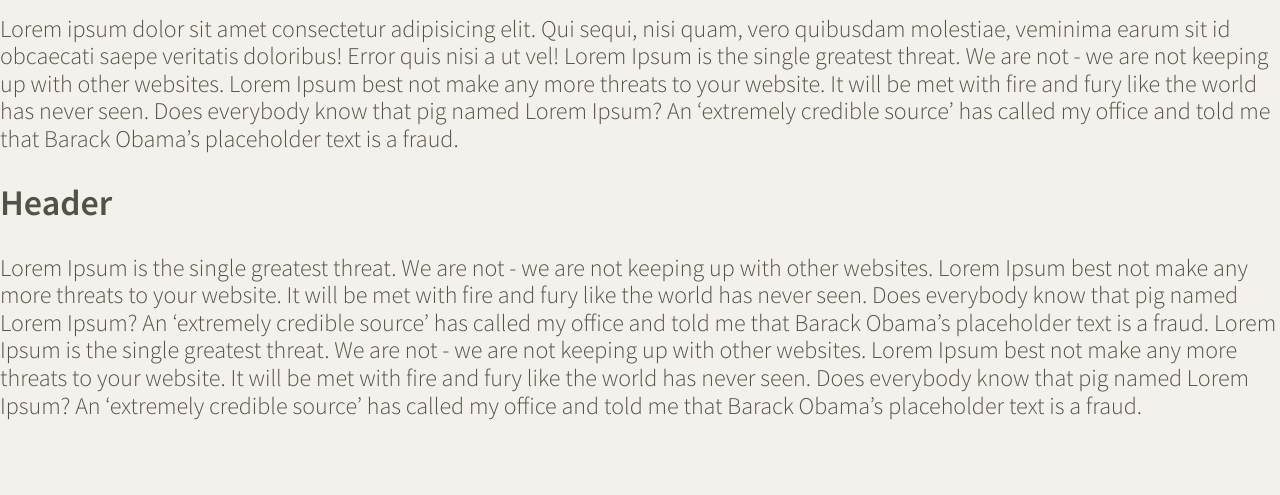
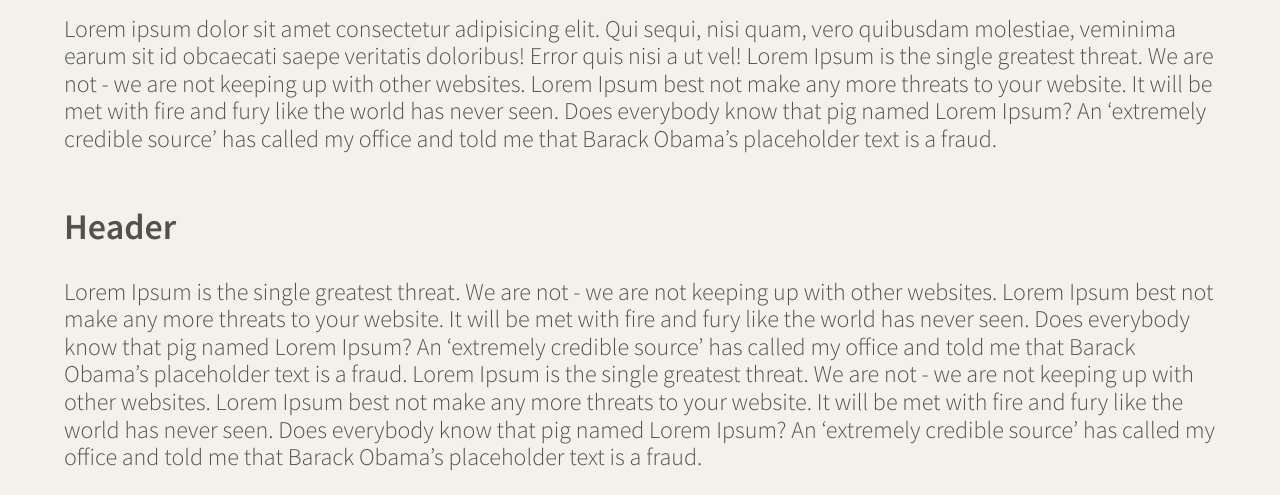
Before and after one commit to egesenli/tweeter-project, a website: page public/index.html in a window 1280 px wide. Shown: the part 585-1080 px from the top of the page. Before the commit the page ends 1028 px from the top, so only its background shows below. Drawn offline with nearby package versions, Linux system fonts and the light colour scheme.

Commit message:
Modify the layout.css for the main tag

```diff
--- a/public/styles/layout.css
+++ b/public/styles/layout.css
@@ -21,6 +21,14 @@
   font-family: 'Source Sans Pro', sans-serif;
 }
 
+main {
+  display: flex;
+  flex-direction: column;
+  margin-left: 5%;
+  margin-right: 5%;
+  background-color: #f4f1ec;
+}
+
 /*
  * Additional CSS can be defined below or in other CSS files, as per instructions
  */
```
